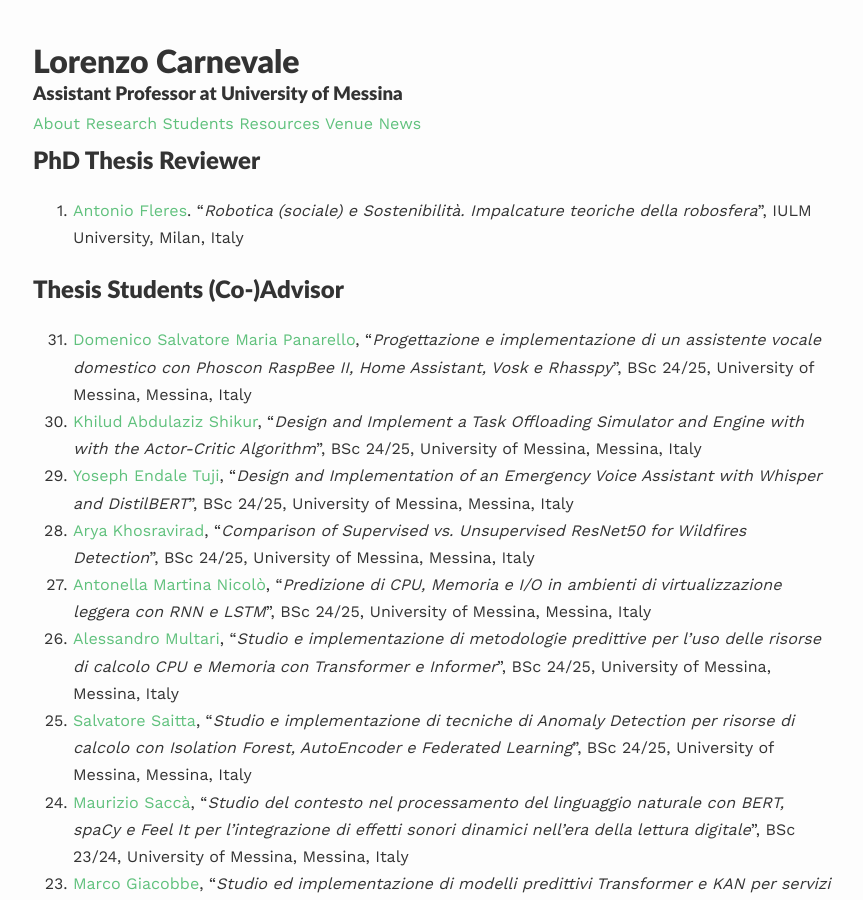
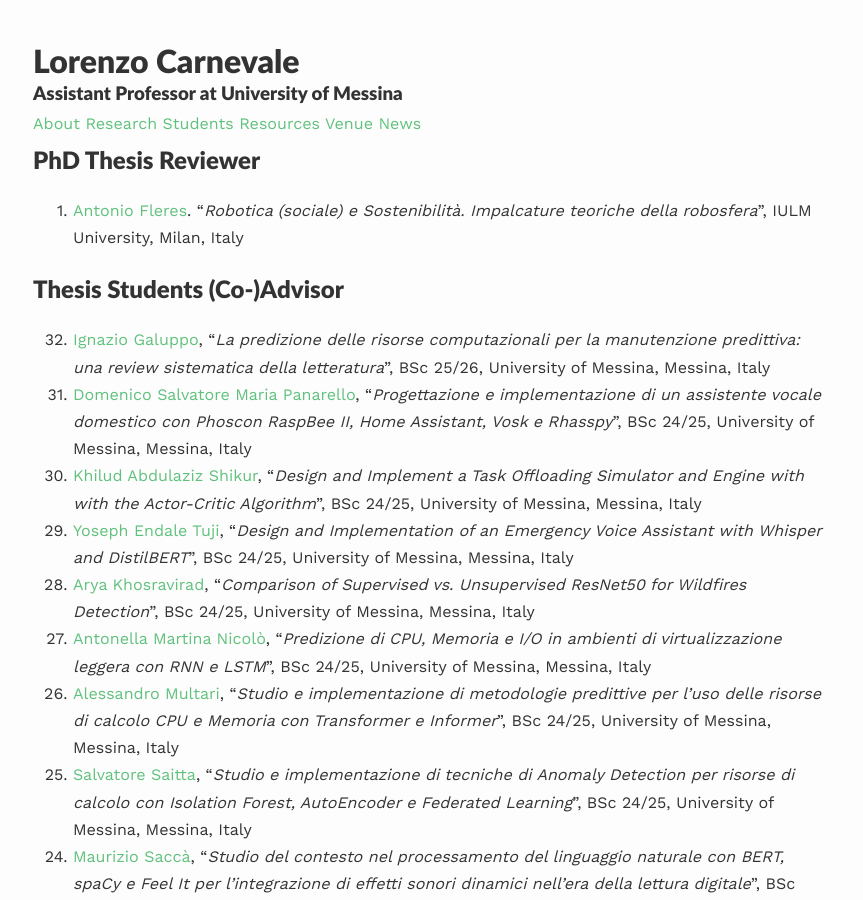
Before and after one commit to lcarnevale/lcarnevale.github.io, a Jekyll site: the page built from _pages/teaching.md, in a window 1280 px wide and 900 px high. Shown: the whole window, without its empty margins (207-1070 px from the left). Built offline with Jekyll 4.4.1, drawn with Linux system fonts in a browser that asks for light colours; nearby versions of some CDN libraries; some web fonts are replaced.

Commit message:
Add thesis of Galuppo

```diff
--- a/_pages/teaching.md
+++ b/_pages/teaching.md
@@ -11,6 +11,7 @@ published: true
 1. [Antonio Fleres](https://www.linkedin.com/in/antonio-fleres-863532177/). "*Robotica (sociale) e Sostenibilità. Impalcature teoriche della robosfera*", IULM University, Milan, Italy
 
 ## Thesis Students (Co-)Advisor
+1. [Ignazio Galuppo](https://www.linkedin.com/in/ignazio-galuppo-08b186388/), "*La predizione delle risorse computazionali per la manutenzione predittiva: una review sistematica della letteratura*", BSc 25/26, University of Messina, Messina, Italy
 1. [Domenico Salvatore Maria Panarello](https://www.linkedin.com/in/domenico-salvatore-maria-panarello-640504217/), "*Progettazione e implementazione di un assistente vocale domestico con Phoscon RaspBee II, Home Assistant, Vosk e Rhasspy*", BSc 24/25, University of Messina, Messina, Italy
 1. [Khilud Abdulaziz Shikur](https://www.linkedin.com/in/khilud-abdulaziz-shikur-b648a4271/), "*Design and Implement a Task Offloading Simulator and Engine with with the  Actor-Critic Algorithm*", BSc 24/25, University of Messina, Messina, Italy
 1. [Yoseph Endale Tuji](https://www.linkedin.com/in/yoseph-endale-tuji-66b148291/), "*Design and Implementation of an Emergency Voice Assistant with Whisper and DistilBERT*", BSc 24/25, University of Messina, Messina, Italy
```
